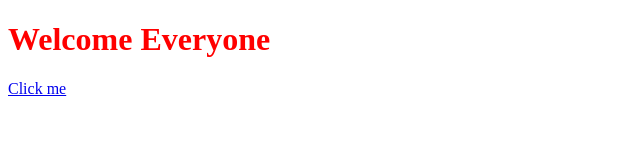
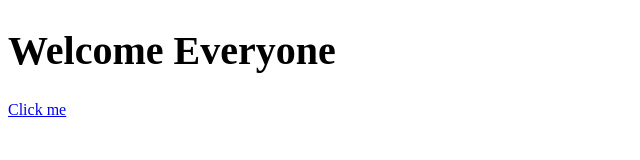
Before and after one commit to webprinc3ss/JQ_slider, a plain HTML site: page index.html in a window 1280 px wide. Both pictures are taken after a click on the link "Click me". Shown: the whole page, without its empty margins (0-640 px from the left). Drawn offline with nearby package versions, Linux system fonts and the light colour scheme.

Commit message:
JQuery click event/selector review.

```diff
--- a/index.html
+++ b/index.html
@@ -15,9 +15,47 @@
     </style>
     <script>
         $(document).ready(function () {
-            $('.myLink').on('click', function () {
-                $('h1').addClass('red');
-            });
+            // $('.myLink').on('click', function () {
+            // $('h1').addClass('red');
+            // $('h1').fadeOut(500);
+            // $('h1').fadeToggle(500);
+            // $('h1').slideToggle(500);
+            // $('h1').slideUp(500);
+            // });
+
+            // $('.myLink').on('mouseenter', function () {
+            //     $('h1').slideUp(500);
+            // });
+
+            // $('.myLink').on('mouseleave', function () {
+            //     $('h1').slideDown(500);
+            // });
+
+
+
+            // $('.myLink').on('mouseenter', function () {
+            //     $('h1').addClass('red');
+            // });
+
+            // $('.myLink').on('mouseleave', function () {
+            //     $('h1').removeClass('red');
+            // });
+
+            // $('.myLink').click(function () {
+            //     $('h1').text('Hello World');
+            // })
+
+
+            // $('.myLink').click(function () {
+            //     $('h1').replaceWith('<h3>Hello World</h3>');
+            // })
+
+
+            $('.myLink').click(function () {
+                // $('h1').append('<h3>Hello World</h3>');
+                $('h1').css('font-size', '40px');
+            })
+
         })
     </script>
 </head>
```
